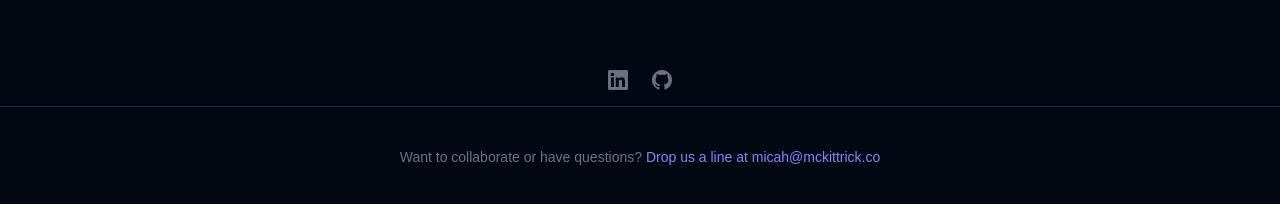
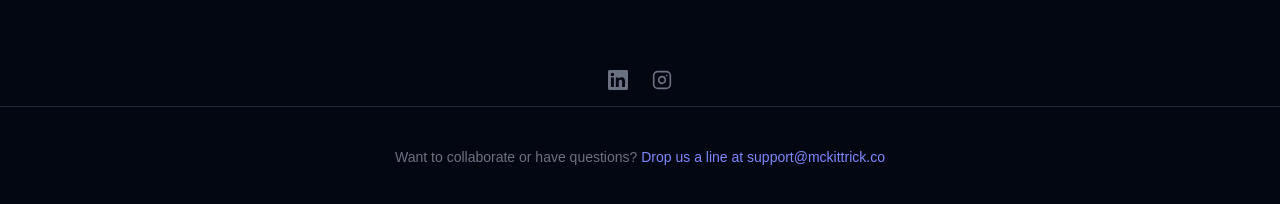
Before and after one commit to micahmckittrick/mckittrick-co-web, a Next.js app: page / in a window 1280 px wide. Shown: the part 886-1090 px from the top of the page. Built offline with nearby package versions, Linux system fonts and the light colour scheme.

Commit message:
update social links to company accounts and change email to support@mckittrick.co

```diff
--- a/src/app/page.tsx
+++ b/src/app/page.tsx
@@ -91,7 +91,7 @@
       {/* Social Links */}
       <div className="flex justify-center gap-6 mb-4">
         <a
-          href="https://www.linkedin.com/in/micahmckittrick"
+          href="https://www.linkedin.com/company/mckittrick-llc"
           target="_blank"
           rel="noopener noreferrer"
           className="text-gray-500 hover:text-white transition-colors"
@@ -102,14 +102,16 @@
           </svg>
         </a>
         <a
-          href="https://github.com/micahmckittrick"
+          href="https://www.instagram.com/mckittrick.llc"
           target="_blank"
           rel="noopener noreferrer"
           className="text-gray-500 hover:text-white transition-colors"
-          aria-label="GitHub"
+          aria-label="Instagram"
         >
-          <svg xmlns="http://www.w3.org/2000/svg" width="20" height="20" viewBox="0 0 24 24" fill="currentColor">
-            <path d="M12 0c-6.626 0-12 5.373-12 12 0 5.302 3.438 9.8 8.207 11.387.599.111.793-.261.793-.577v-2.234c-3.338.726-4.033-1.416-4.033-1.416-.546-1.387-1.333-1.756-1.333-1.756-1.089-.745.083-.729.083-.729 1.205.084 1.839 1.237 1.839 1.237 1.07 1.834 2.807 1.304 3.492.997.107-.775.418-1.305.762-1.604-2.665-.305-5.467-1.334-5.467-5.931 0-1.311.469-2.381 1.236-3.221-.124-.303-.535-1.524.117-3.176 0 0 1.008-.322 3.301 1.23.957-.266 1.983-.399 3.003-.404 1.02.005 2.047.138 3.006.404 2.291-1.552 3.297-1.23 3.297-1.23.653 1.653.242 2.874.118 3.176.77.84 1.235 1.911 1.235 3.221 0 4.609-2.807 5.624-5.479 5.921.43.372.823 1.102.823 2.222v3.293c0 .319.192.694.801.576 4.765-1.589 8.199-6.086 8.199-11.386 0-6.627-5.373-12-12-12z"/>
+          <svg xmlns="http://www.w3.org/2000/svg" width="20" height="20" viewBox="0 0 24 24" fill="none" stroke="currentColor" strokeWidth="2" strokeLinecap="round" strokeLinejoin="round">
+            <rect x="2" y="2" width="20" height="20" rx="5" ry="5"/>
+            <path d="M16 11.37A4 4 0 1 1 12.63 8 4 4 0 0 1 16 11.37z"/>
+            <line x1="17.5" y1="6.5" x2="17.51" y2="6.5"/>
           </svg>
         </a>
       </div>
@@ -118,10 +120,10 @@
       <footer className="border-t border-gray-800 py-10 text-center text-gray-500 text-sm px-6">
         Want to collaborate or have questions?{" "}
         <a
-          href="mailto:micah@mckittrick.co"
+          href="mailto:support@mckittrick.co"
           className="text-indigo-400 hover:text-indigo-300 transition-colors"
         >
-          Drop us a line at micah@mckittrick.co
+          Drop us a line at support@mckittrick.co
         </a>
       </footer>
     </main>
```
